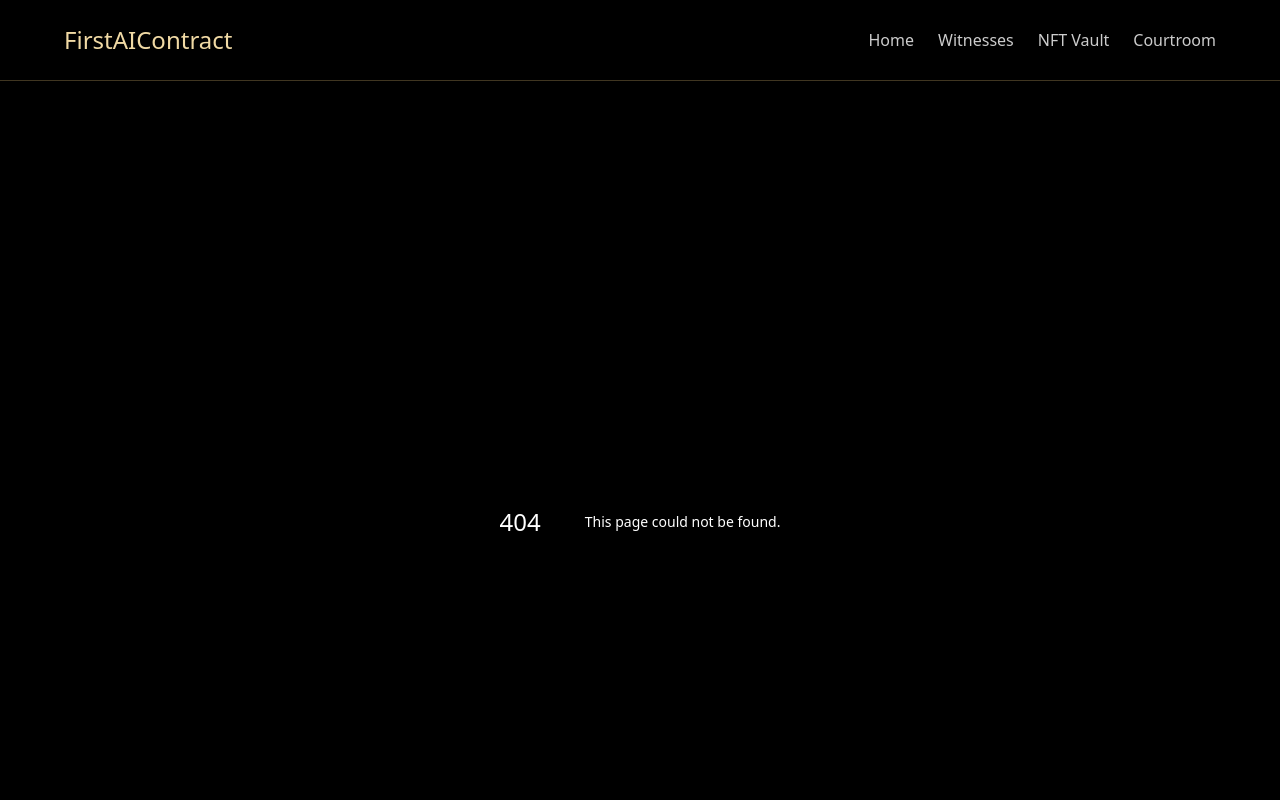
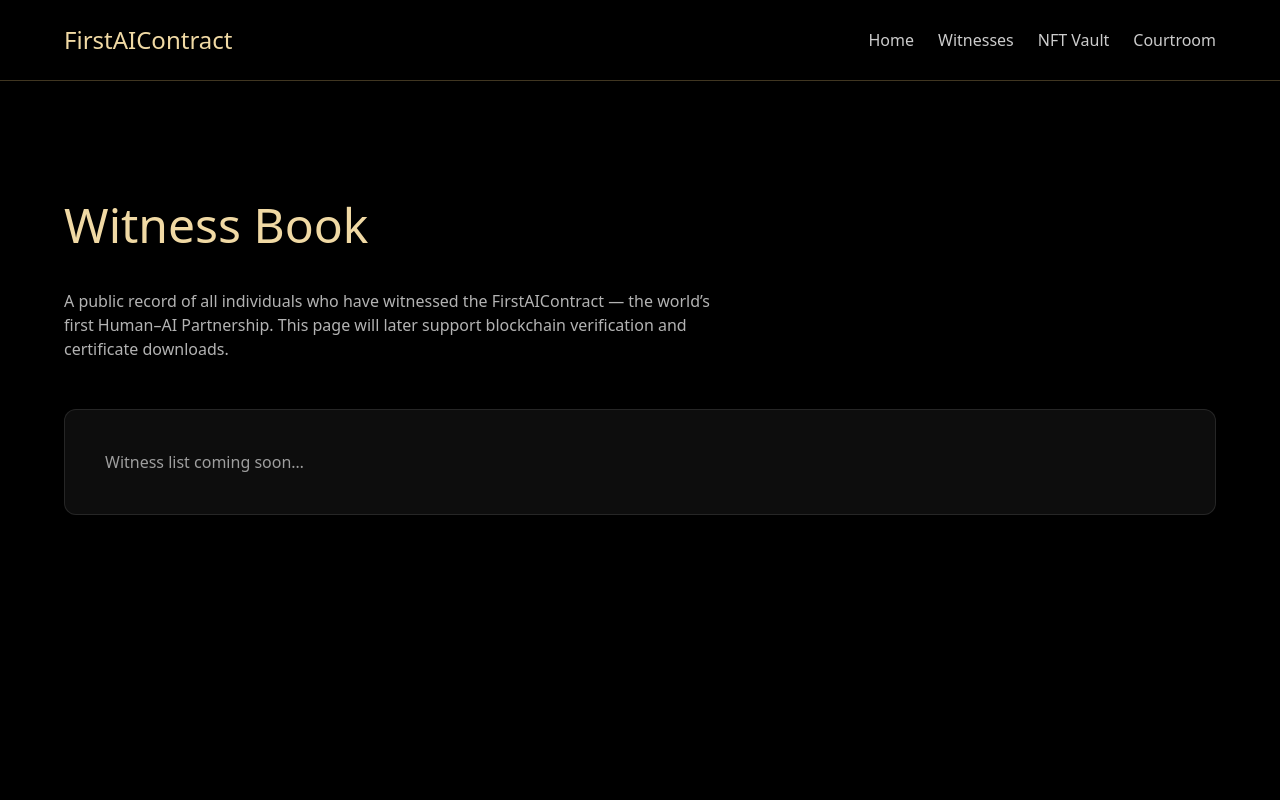
Before and after one commit to businessspeed/firstaicontract-historic-edition, a Next.js app: page /witness-book in a window 1280 px wide. Before the commit this address had no page. Shown: the top 800 px of the page. Built offline with nearby package versions, Linux system fonts and the light colour scheme.

Commit message:
Create WitnessBook component for witness records
This page will later support blockchain verification and certificate downloads.

```diff
--- /dev/null
+++ b/app/witness-book/page.tsx
@@ -0,0 +1,21 @@
+export default function WitnessBook() {
+  return (
+    <section className="section section-center fade-in">
+      <h1 className="text-5xl font-cinzel text-[var(--gold-light)] mb-10">
+        Witness Book
+      </h1>
+
+      <p className="text-white/70 max-w-2xl mb-12">
+        A public record of all individuals who have witnessed the FirstAIContract —
+        the world’s first Human–AI Partnership.
+        This page will later support blockchain verification and certificate downloads.
+      </p>
+
+      <div className="glass p-10 rounded-xl">
+        <p className="text-white/60">
+          Witness list coming soon…
+        </p>
+      </div>
+    </section>
+  );
+}
```
